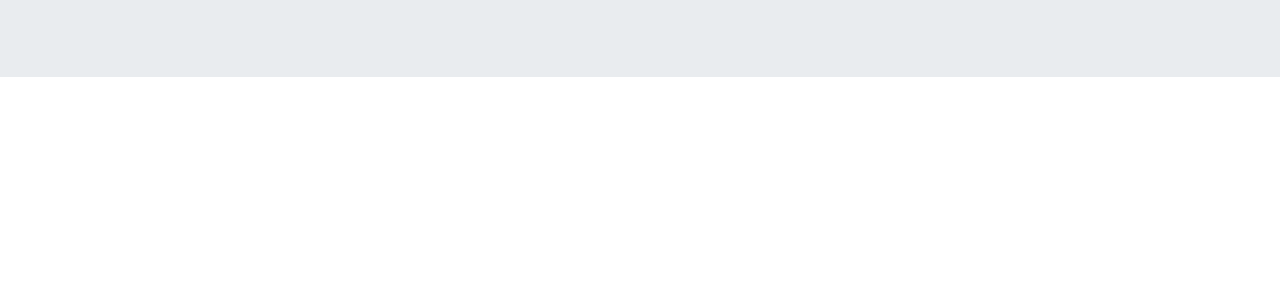
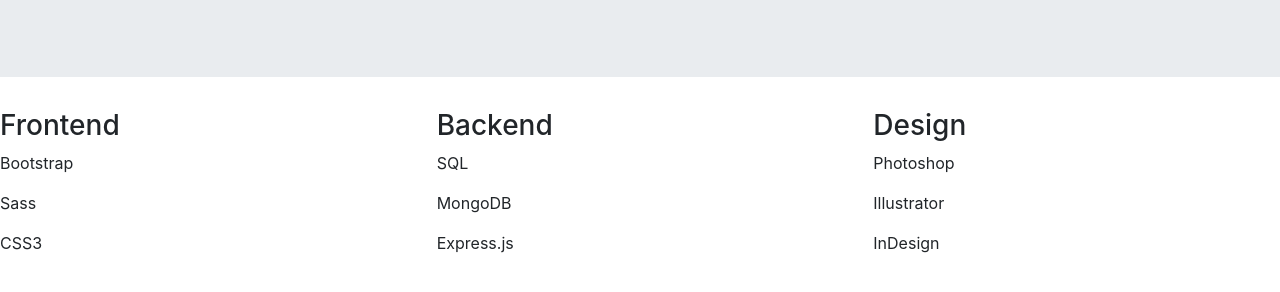
Before and after one commit to derekjcerretani/PortfolioTemplate, a plain HTML site: page index.html in a window 1280 px wide. Shown: the part 228-520 px from the top of the page. Drawn offline with nearby package versions, Linux system fonts and the light colour scheme.

Commit message:
first row added

```diff
--- a/index.html
+++ b/index.html
@@ -64,8 +64,54 @@
           </div>
         </div>
       </section>
-      <section></section>
-      <section></section>
+      <section>
+        <div class="fluid-container">
+          <div class="row">
+            <div class="col-sm-4">
+              <h3>Frontend</h3>
+              <p>Bootstrap</p>
+              <p>Sass</p>
+              <p>CSS3</p>
+            </div>
+            <div class="col-sm-4">
+              <h3>Backend</h3>
+              <p>SQL</p>
+              <p>MongoDB</p>
+              <p>Express.js</p>
+            </div>
+            <div class="col-sm-4">
+              <h3>Design</h3>
+              <p>Photoshop</p>
+              <p>Illustrator</p>
+              <p>InDesign</p>
+            </div>
+          </div>
+        </div>
+      </section>
+      <section>
+        <div class="row">
+          <div class="col-sm-4">
+
+          </div>
+          <div class="col-sm-4">
+
+          </div>
+          <div class="col-sm-4">
+
+          </div>
+        </div>
+        <div class="row">
+          <div class="col-sm-4">
+
+          </div>
+          <div class="col-sm-4">
+
+          </div>
+          <div class="col-sm-4">
+
+          </div>
+        </div>
+      </section>
       <section></section>
     </main>
 
```
